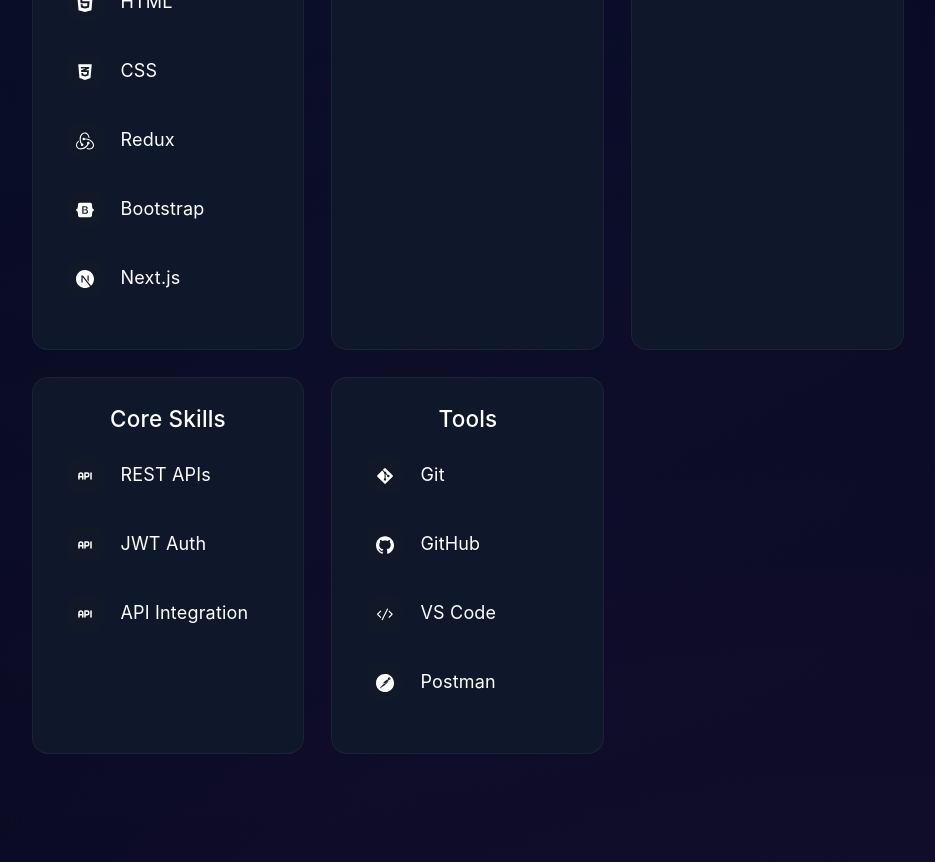
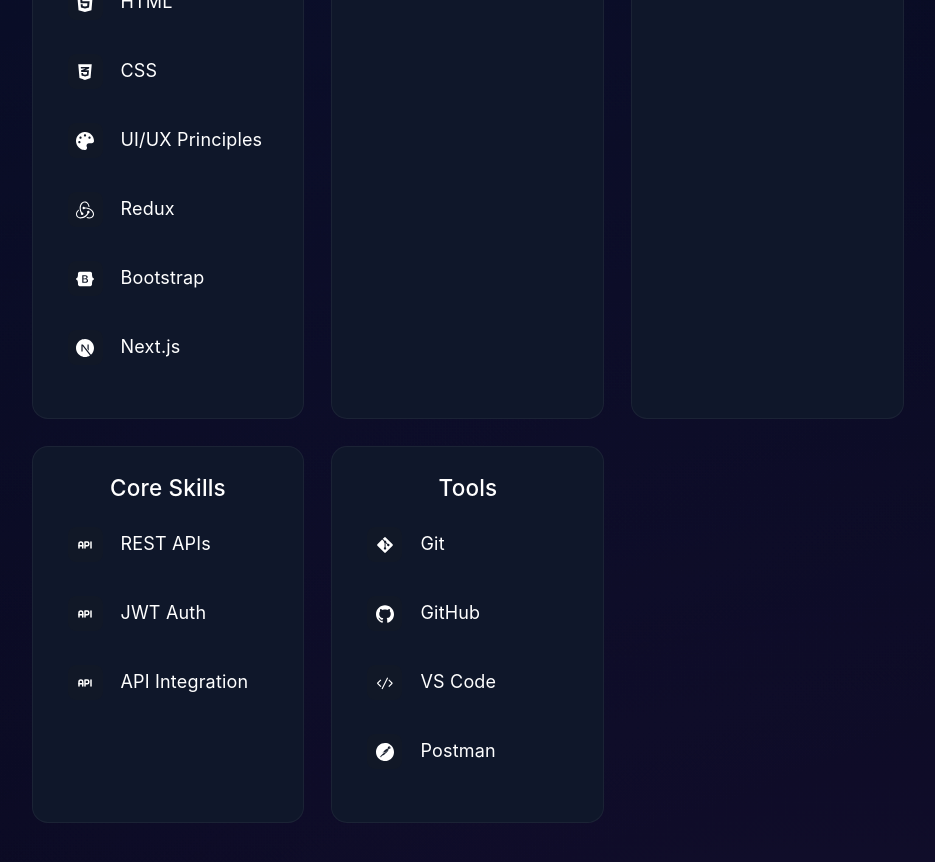
Before and after one commit to Someleze79/My-Portfolio-Website, a React app: page / in a window 1280 px wide. Shown: the part 2860-3722 px from the top of the page, without its empty margins (172-1107 px from the left). Built offline with nearby package versions, Linux system fonts and the light colour scheme; the HTML template or start-up script is replaced by a standard one.

Commit message:
Initial portfolio commit

```diff
--- a/src/sections/Skills.jsx
+++ b/src/sections/Skills.jsx
@@ -5,7 +5,7 @@
 import { motion } from "framer-motion";
 
 // Import icons (stable mix of FA + SI)
-import { FaReact, FaJs, FaNodeJs, FaGitAlt, FaCss3Alt } from "react-icons/fa";
+import { FaReact, FaJs, FaNodeJs, FaGitAlt, FaCss3Alt, FaPalette } from "react-icons/fa";
 
 import {
   SiMongodb,
@@ -36,7 +36,8 @@
         { name: "React", icon: <FaReact /> },
         { name: "JavaScript", icon: <FaJs /> },
         { name: "HTML", icon: <SiHtml5 /> },
-        { name: "CSS", icon: <FaCss3Alt /> }, // FIXED
+        { name: "CSS", icon: <FaCss3Alt /> },
+        { name: "UI/UX Principles", icon: <FaPalette /> },
         { name: "Redux", icon: <SiRedux /> },
         { name: "Bootstrap", icon: <SiBootstrap /> },
         { name: "Next.js", icon: <SiNextdotjs /> }
```
Also changed, not shown: 1 other file (tests, documents, lock files or other folders).
